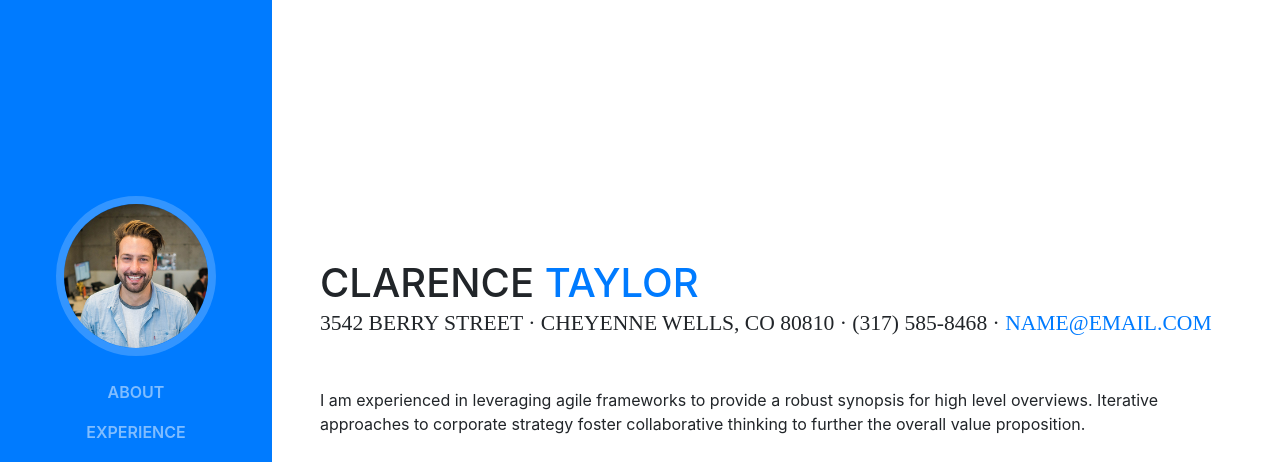
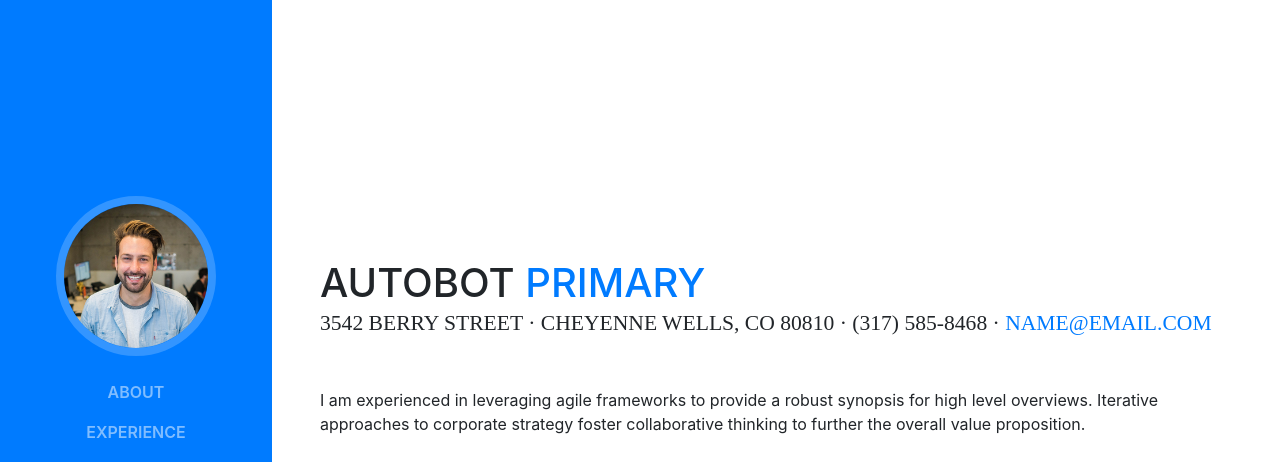
Before and after one commit to Wolverine-karthick/autoBot, a website with bundled scripts: page index.html in a window 1280 px wide. Shown: the top 462 px of the page. Built offline with nearby package versions, Linux system fonts and the light colour scheme; a web font is replaced by a local one.

Commit message:
Update index.html

```diff
--- a/index.html
+++ b/index.html
@@ -65,8 +65,8 @@
 
       <section class="resume-section p-3 p-lg-5 d-flex d-column" id="about">
         <div class="my-auto">
-          <h1 class="mb-0">Clarence
-            <span class="text-primary">Taylor</span>
+          <h1 class="mb-0">AutoBot
+            <span class="text-primary">Primary</span>
           </h1>
           <div class="subheading mb-5">3542 Berry Street · Cheyenne Wells, CO 80810 · (317) 585-8468 ·
             <a href="mailto:name@email.com">name@email.com</a>
```
